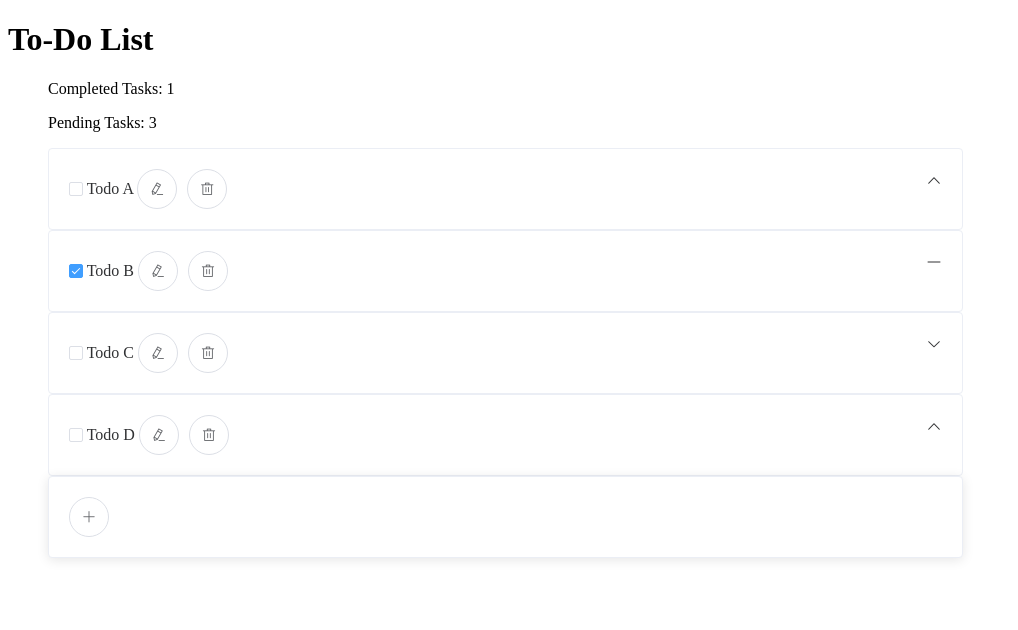
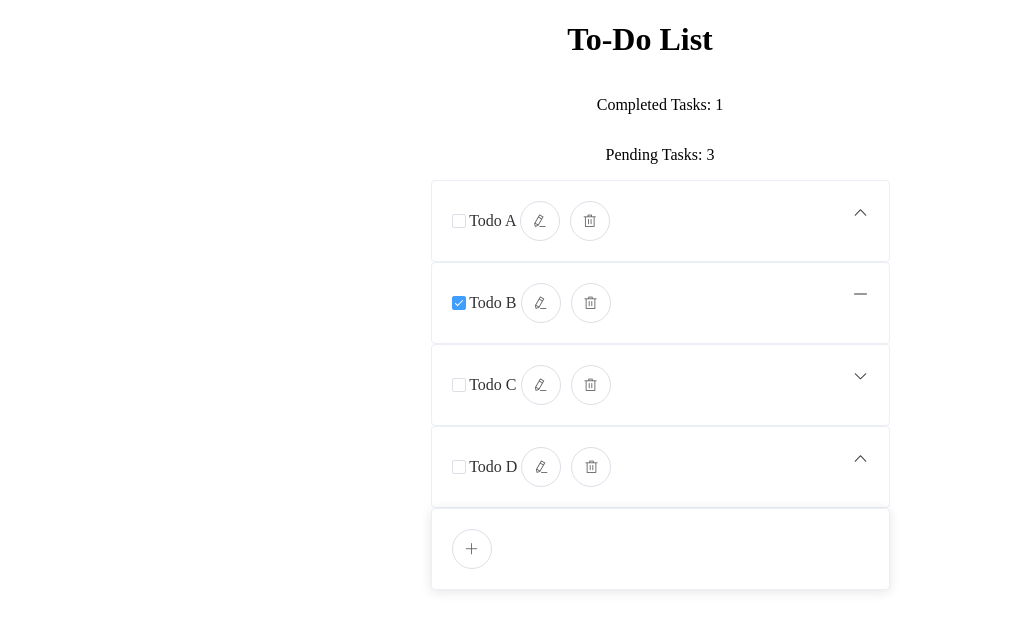
Before and after one commit to dukeydd/projects, a Vue app: page / in a window 1280 px wide. Shown: the top 630 px of the page, without its empty margins (0-1018 px from the left). Built offline with nearby package versions, Linux system fonts and the light colour scheme.

Commit message:
centre aligned

```diff
--- a/src/App.vue
+++ b/src/App.vue
@@ -1,6 +1,6 @@
 <template>
   <div id="app">
-    <h1> To-Do List </h1>
+    <h1 style="text-align:center">To-Do List</h1>
     <ul>
         <to-do-list v-bind:todos="todos" />
         <create-todo v-on:add-todo="addTodo" />
--- a/src/components/CreateTodo.vue
+++ b/src/components/CreateTodo.vue
@@ -1,6 +1,6 @@
 <template>
-  <el-row :gutter="12">
-    <el-col :span="18">
+  <el-row type="flex" justify="center">
+    <el-col :span="9">
       <el-card class="box-card">
         <el-button type="default" icon="el-icon-plus" circle v-on:click="openForm" v-show="!isCreating" />
         <el-form ref="form" :model="form" label-width="120px" v-show="isCreating">
--- a/src/components/ToDoList.vue
+++ b/src/components/ToDoList.vue
@@ -1,9 +1,13 @@
 <template>
   <div>
-    <p>Completed Tasks: {{todos.filter(todo => {return todo.done === true}).length}}</p>
-    <p>Pending Tasks: {{todos.filter(todo => {return todo.done === false}).length}}</p>
-    <el-row :gutter="12">
-      <el-col :span="18">
+    <el-row type="flex" justify="center">
+      <p>Completed Tasks: {{todos.filter(todo => {return todo.done === true}).length}}</p>
+    </el-row>
+    <el-row type="flex" justify="center">
+      <p>Pending Tasks: {{todos.filter(todo => {return todo.done === false}).length}}</p>
+    </el-row>
+    <el-row type="flex" justify="center">
+      <el-col :span="9">
         <todo v-on:delete-todo="deleteTodo" v-for="todo in todos" v-bind:todo="todo" :key="todo.id"></todo>
       </el-col>
     </el-row>
```
